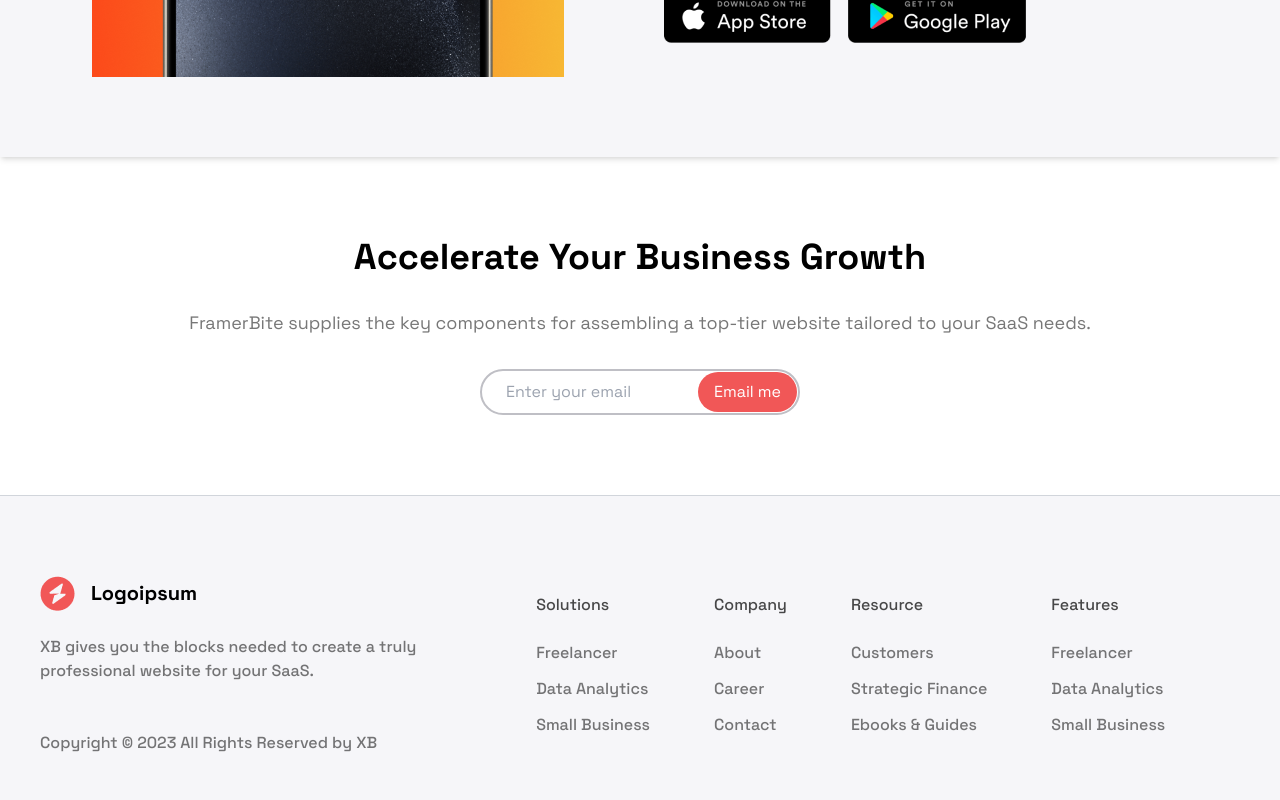
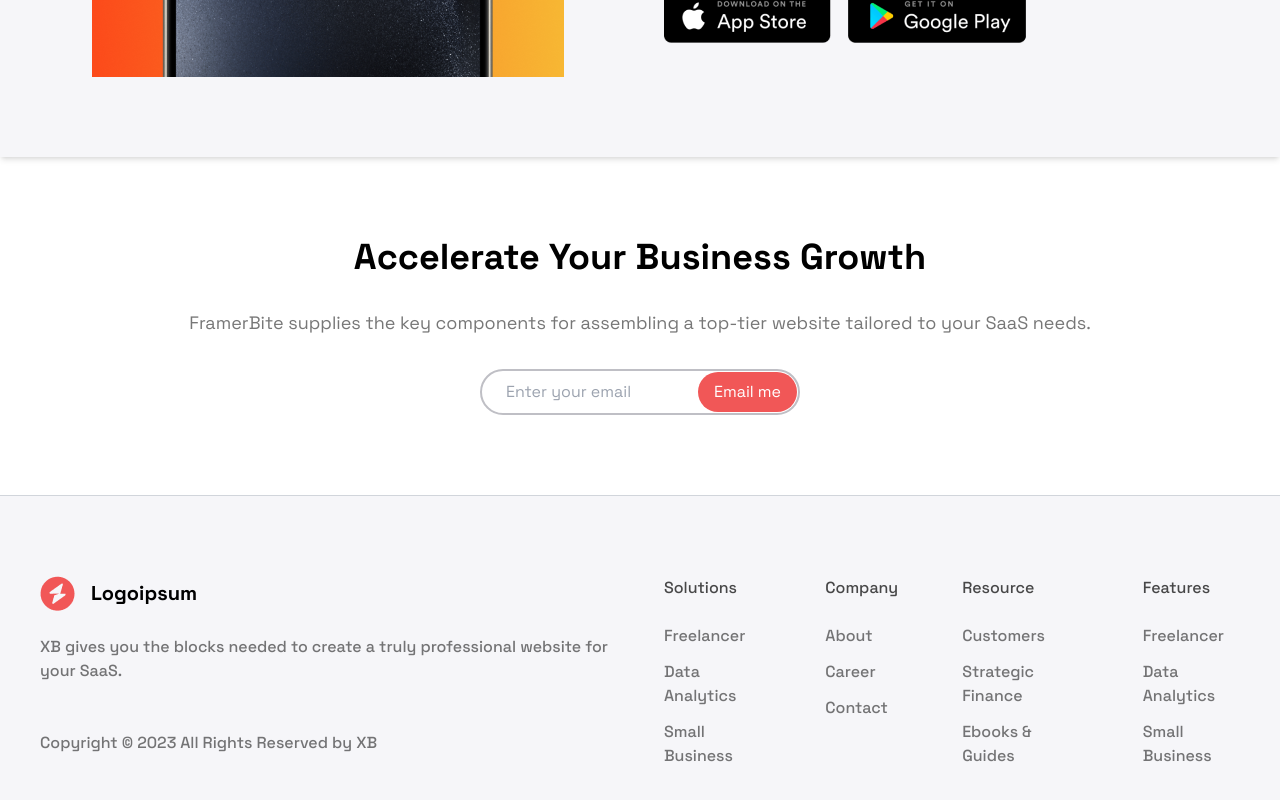
Before and after one commit to daniels9028/wadde, a React (Vite) app: page / in a window 1280 px wide. Shown: the part 4165-4965 px from the top of the page. Built offline with nearby package versions, Linux system fonts and the light colour scheme; a web font is replaced by a local one.

Commit message:
Footer section

```diff
--- a/src/components/Footer.jsx
+++ b/src/components/Footer.jsx
@@ -5,8 +5,8 @@ const Footer = ({ footerLinks }) => {
   return (
     <section className="mt-20 bg-[#F6F6F9] w-full border-t border-gray-300">
       <footer className="container mx-auto lg:px-10 px-4 py-20">
-        <div className="flex lg:flex-row justify-center gap-8 flex-col w-full">
-          <div className="lg:w-1/3 flex flex-col">
+        <div className="flex lg:flex-row justify-center items-start gap-12 flex-col w-full">
+          <div className="lg:w-1/2 w-full flex flex-col">
             <div className="flex flex-row items-center gap-4">
               <img src={logo} alt="logo footer" />
               <p className="font-bold text-xl">Logoipsum</p>
@@ -19,7 +19,7 @@ const Footer = ({ footerLinks }) => {
               Copyright © 2023 All Rights Reserved by XB
             </p>
           </div>
-          <div className="lg:w-2/3 flex lg:flex-row flex-col items-center lg:text-left text-center justify-center gap-16">
+          <div className="lg:w-1/2 w-full flex lg:flex-row flex-col lg:items-start items-center lg:text-left text-center justify-center gap-16">
             {footerLinks.map((link) => (
               <div className="flex flex-col gap-6 cursor-pointer">
                 <p className="text-[#1C1C1C]/80 font-medium" key={link.id}>
```
